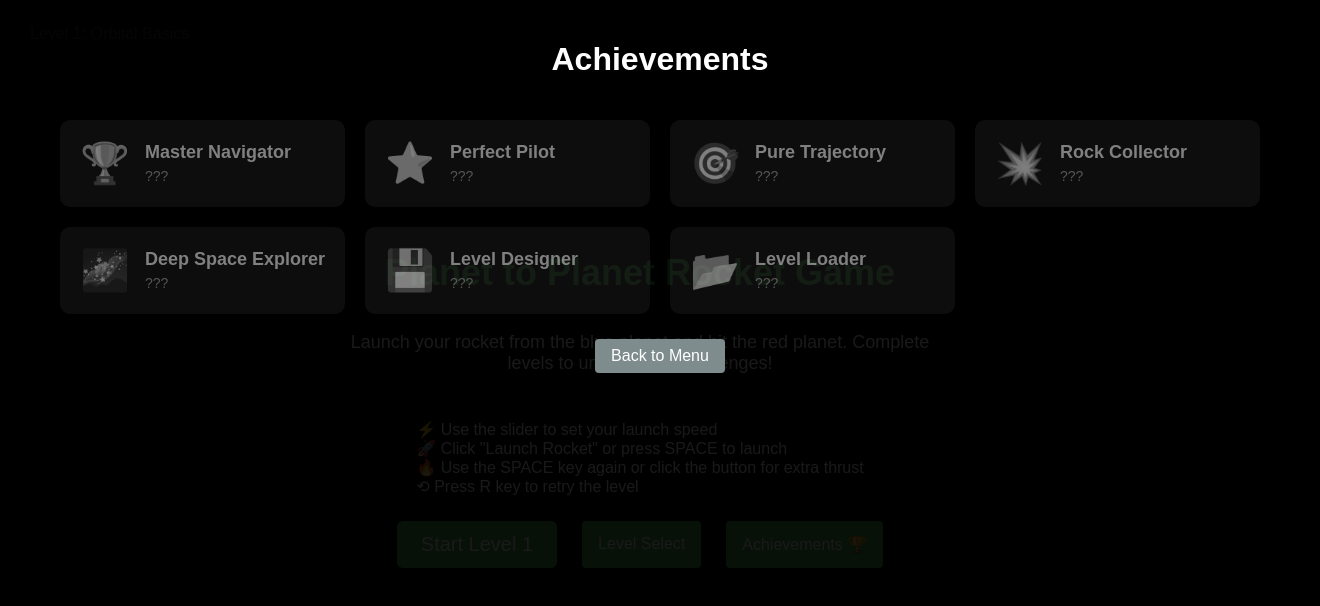
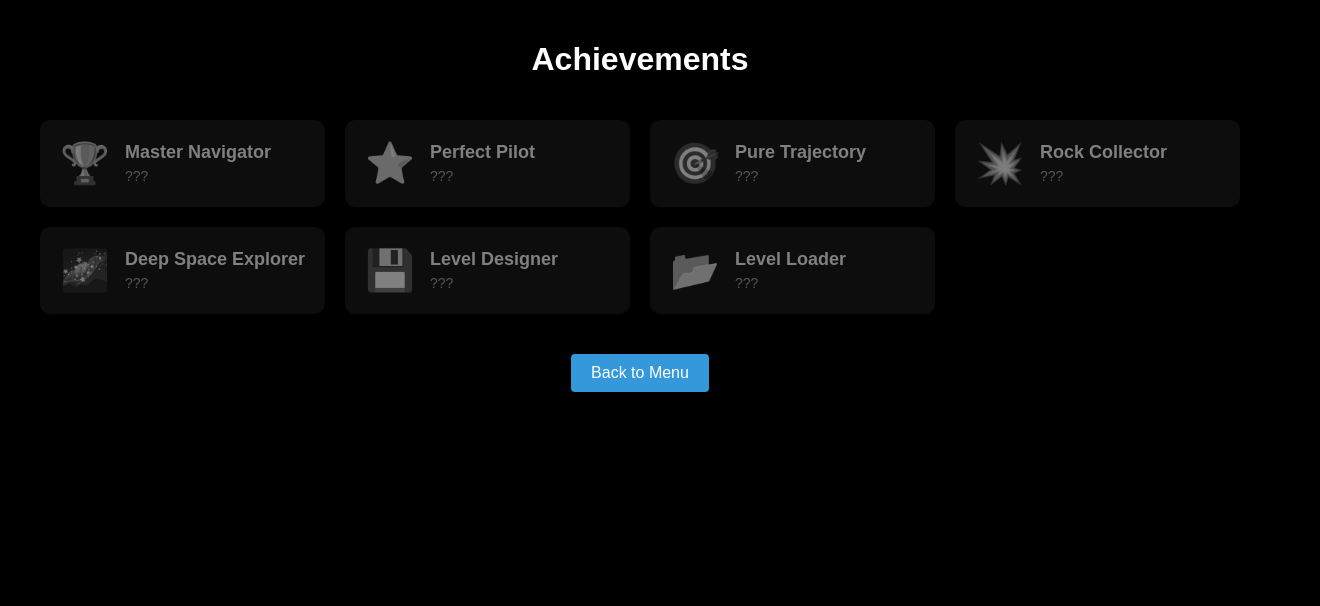
Before and after one commit to InsideOutElephant/Planet-to-Planet-Rocket-Game, a plain HTML site: page index.html in a window 1280 px wide. Both pictures are taken after a click on the button "Achievements 🏆". Shown: the whole page, 1320 px wide, since content can reach past the window. Drawn offline with Linux system fonts and the light colour scheme.

Commit message:
Updated Achievements screen to not display over menu

```diff
--- a/css/styles.css
+++ b/css/styles.css
@@ -484,11 +484,19 @@ button:disabled {
 }
 
 .back-button {
-    background-color: #7f8c8d;
+    margin-top: 20px;
+    padding: 10px 20px;
+    background-color: #3498db;
+    color: white;
+    border: none;
+    border-radius: 4px;
+    cursor: pointer;
+    font-size: 16px;
+    transition: background-color 0.3s;
 }
 
 .back-button:hover {
-    background-color: #95a5a6;
+    background-color: #2980b9;
 }
 
 #returnToEditorBtn {
@@ -704,19 +712,20 @@ input[type="color"] {
 
 /* Achievement list styles */
 .achievements-screen {
-    position: absolute;
+    position: fixed; /* Changed from absolute to fixed */
     top: 0;
     left: 0;
     width: 100%;
     height: 100%;
-    background-color: rgba(0, 0, 0, 0.9);
+    background-color: #000; /* Changed from rgba(0, 0, 0, 0.9) to solid black */
     display: none;
     flex-direction: column;
     align-items: center;
     justify-content: flex-start;
-    z-index: 10;
+    z-index: 100; /* Higher z-index to ensure it's on top */
     padding: 20px;
     overflow-y: auto;
+    box-sizing: border-box; /* Ensure padding is included in height calculation */
 }
 
 .achievements-grid {
--- a/js/achievements.js
+++ b/js/achievements.js
@@ -260,16 +260,12 @@ function showAchievementsScreen() {
         ? JSON.parse(localStorage.getItem('unlockedAchievements'))
         : [];
 
-    console.log("Unlocked achievements:", unlockedAchievements); // Debug
-
     // Create achievement cards
     achievementKeys.forEach(key => {
         const achievement = ACHIEVEMENTS[key];
 
         // Check if this achievement is unlocked (check both the key and the id)
         const isUnlocked = unlockedAchievements.includes(achievement.id) || unlockedAchievements.includes(key);
-
-        console.log(`Achievement ${key} (${achievement.id}): ${isUnlocked ? 'unlocked' : 'locked'}`); // Debug
 
         const card = document.createElement('div');
         card.className = `achievement-card ${isUnlocked ? 'unlocked' : 'locked'}`;
@@ -298,7 +294,7 @@ function showAchievementsScreen() {
         achievementsGrid.appendChild(card);
     });
 
-    // Debug button (in development mode only)
+    // Debug buttons (in development mode only)
     if (localStorage.getItem('devMode') === 'true') {
         const debugBtn = document.createElement('button');
         debugBtn.textContent = 'Debug Achievements';
@@ -319,6 +315,16 @@ function showAchievementsScreen() {
         achievementsScreen.appendChild(resetBtn);
     }
 
+    // Hide other screens
+    document.getElementById('startScreen').style.display = 'none';
+    if (document.getElementById('levelSelectScreen')) {
+        document.getElementById('levelSelectScreen').style.display = 'none';
+    }
+    document.getElementById('gameCanvas').style.display = 'none';
+    document.querySelector('.controls').style.display = 'none';
+    document.querySelector('.game-info').style.display = 'none';
+    document.getElementById('levelIndicator').style.display = 'none';
+
     // Display the achievements screen
     achievementsScreen.style.display = 'flex';
 }
@@ -336,7 +342,11 @@ document.addEventListener('DOMContentLoaded', () => {
 
     if (closeAchievementsButton) {
         closeAchievementsButton.addEventListener('click', () => {
+            // Hide achievements screen
             document.getElementById('achievementsScreen').style.display = 'none';
+
+            // Show main menu
+            document.getElementById('startScreen').style.display = 'flex';
         });
     }
 });
```
